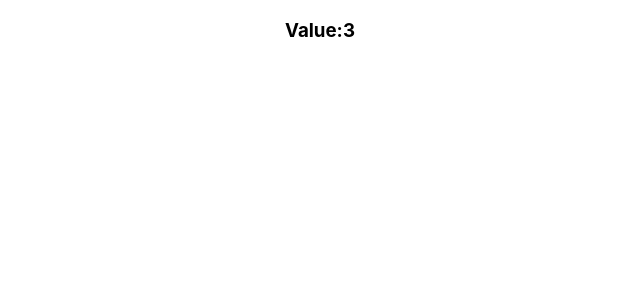
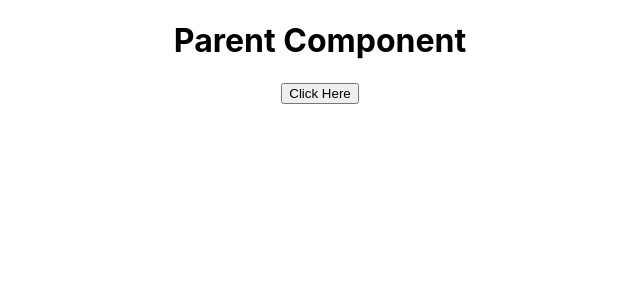
Before and after one commit to jahidulbinrafiq/React-Concept, a React (Create React App) app: page / in a window 1280 px wide. Shown: the top 300 px of the page, without its empty margins (320-960 px from the left). Built offline with nearby package versions, Linux system fonts and the light colour scheme.

Commit message:
Life cycle method || Unmounting phase

```diff
--- a/src/App.js
+++ b/src/App.js
@@ -15,6 +15,7 @@ import MyStyle from './Components/MyStyle/MyStyle';
 import Form from './Components/Form'
 import ComponentA from './Components/Mounting_Phase/ComponentA';
 import UpdatePhase from './Components/UpdatePhase/UpdatePhase';
+import ComponenUNtA from './Components/UnMountPhase/ComponentUNA';
 function App() {
   return (
     <div className="App">
@@ -63,7 +64,9 @@ function App() {
       {/* life cycle method in component */}
       {/* <ComponentA/> */}
 
-      <UpdatePhase/>
+      {/* <UpdatePhase/> */}
+
+      <ComponenUNtA/>
     </div>
   );
 }
--- /dev/null
+++ b/src/Components/UnMountPhase/ComponentUNA.js
@@ -0,0 +1,28 @@
+import React,{Component} from 'react';
+import ComponentUNB from './ComponentUNB';
+
+
+class ComponenUNtA extends Component{
+    constructor(props){
+        super()
+        this.state={
+            isOpen:false
+        }
+    }
+    render(){
+        return(
+            <div>
+                <h1>Parent Component</h1>
+                {this.state.isOpen && <ComponentUNB/>}
+                <button
+                    onClick={()=>{
+                    this.setState({
+                        isOpen:!this.state.isOpen
+                    })
+                   }}
+                >Click Here</button>
+            </div>
+        )
+    }
+}
+export default ComponenUNtA
--- /dev/null
+++ b/src/Components/UnMountPhase/ComponentUNB.js
@@ -0,0 +1,16 @@
+import React, { Component } from 'react';
+
+class ComponentUNB extends Component {
+    componentWillUnmount(){
+        console.log('Say!Good Bye')
+    }
+    render() {
+        return (
+            <div>
+                <h3>Child Component</h3>
+            </div>
+        );
+    }
+}
+
+export default ComponentUNB;
```
